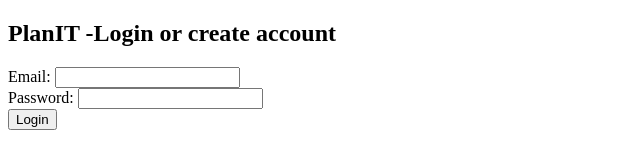
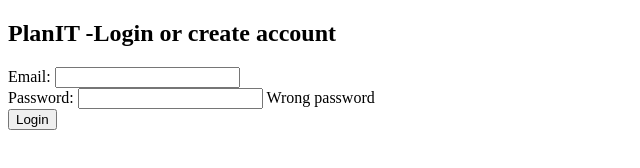
Before and after one commit to Saturn1a/PlanIT-WEB, a website: page public/login.html in a window 1280 px wide. Both pictures are taken after a click on the button "Login". Shown: the whole page, without its empty margins (0-640 px from the left). Drawn offline with Linux system fonts and the light colour scheme; no server answers.

Commit message:
added error message

```diff
--- a/public/js/LoginPage.js
+++ b/public/js/LoginPage.js
@@ -1,5 +1,7 @@
 document.getElementById('login-btn').addEventListener('click', function(e) {
     e.preventDefault();
+
+    const errorMessage = document.getElementById('error-message');
 
     var email = document.getElementById('email').value;
     var password = document.getElementById('password').value;
@@ -32,5 +34,7 @@
     .catch((error) => {
         console.error('Error:', error);
         alert(error.message); // Viser en feilmelding til brukeren
+        errorMessage.textContent = 'Wrong password'; // Generic message
+        errorMessage.style.color = 'black';
     });
 });
--- a/public/login.html
+++ b/public/login.html
@@ -15,6 +15,7 @@
         <div>
             <label for="password">Password:</label>
             <input type="password" id="password" name="password" required>
+            <span id="error-message"></span> </div>
         </div>
         <button type="button" id="login-btn">Login</button>
     </form>
```
